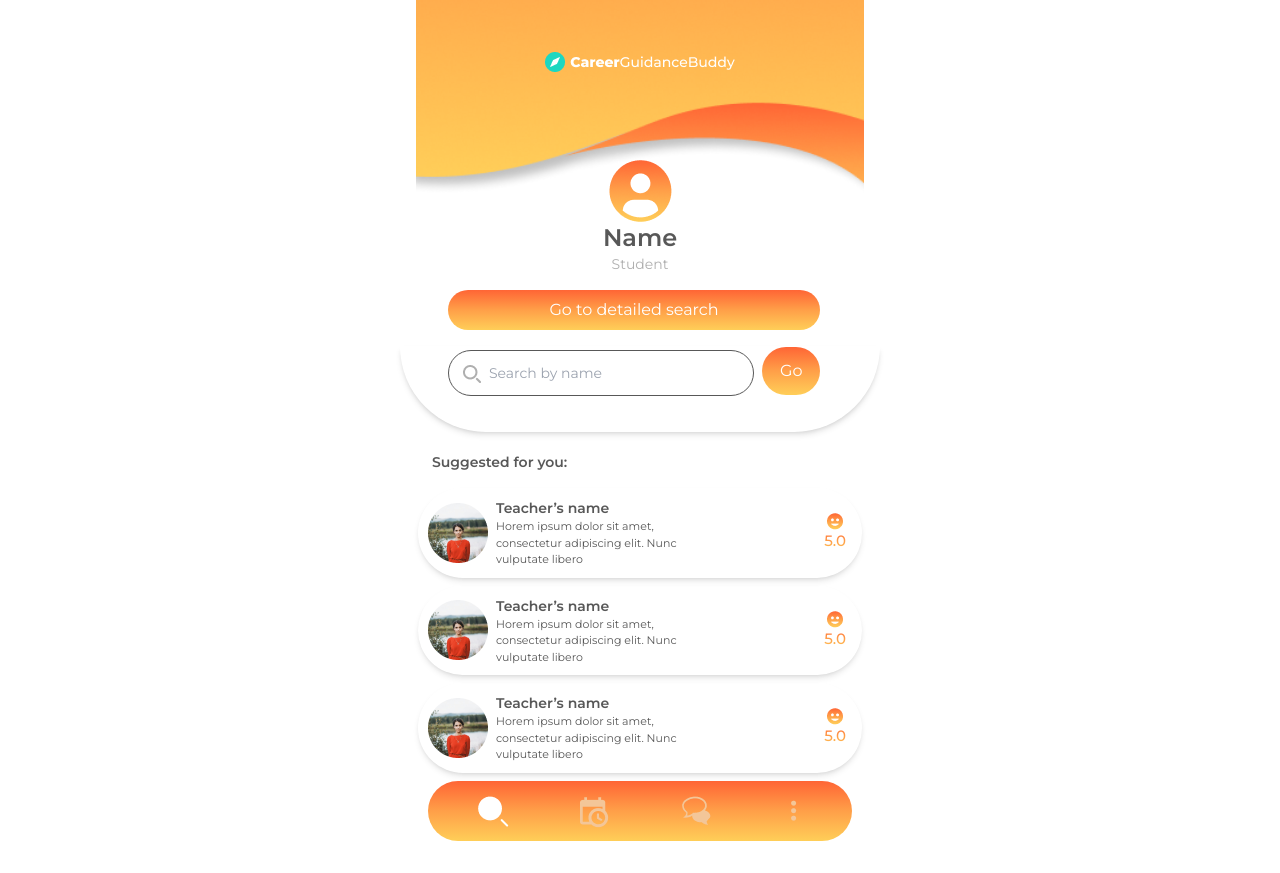
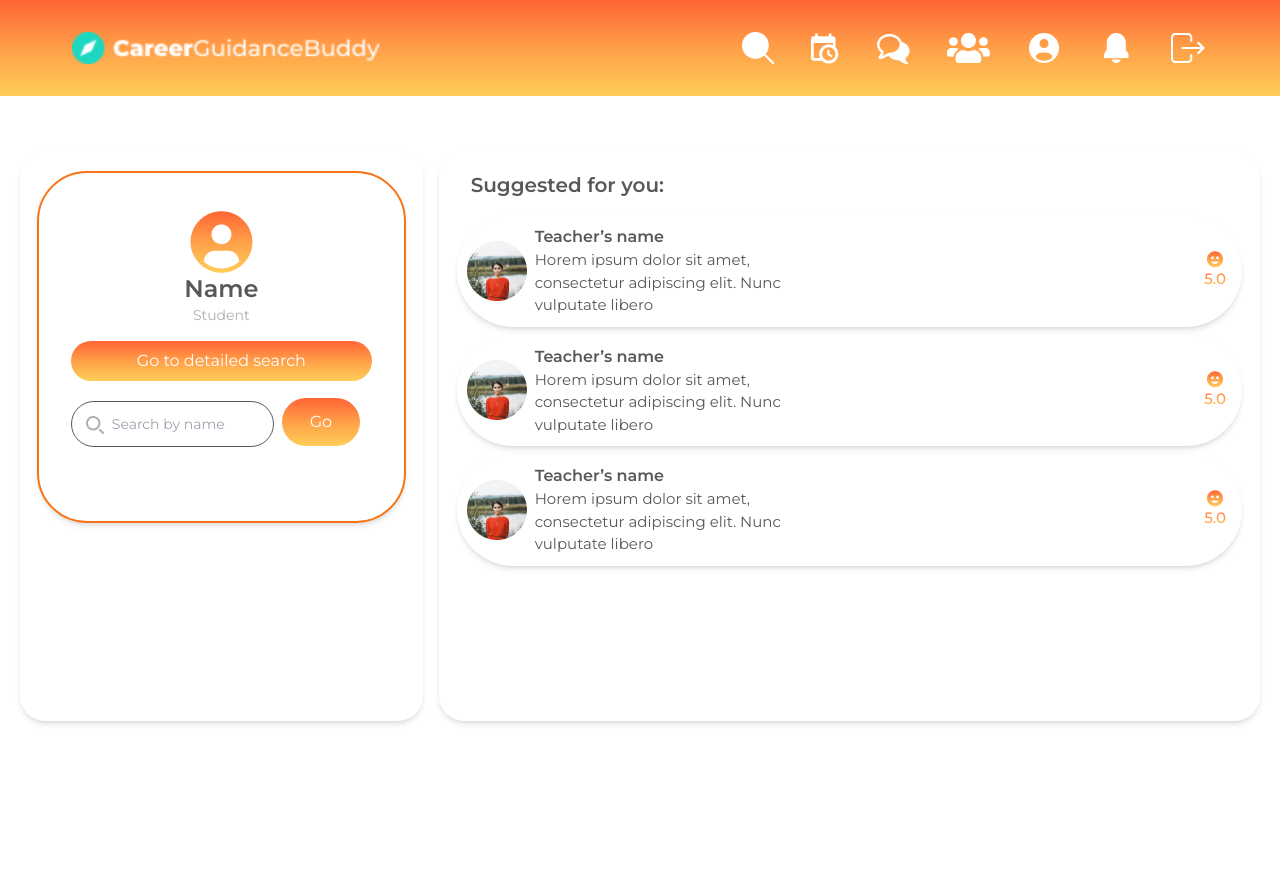
Before and after one commit to md-toybur-rahman/Student_Platform, a website: page cabinet.html in a window 1280 px wide. After the commit the page ends 800 px from the top, so only its background shows below. Drawn offline with Linux system fonts and the light colour scheme.

Commit message:
complete cabinate page

```diff
--- a/cabinet.html
+++ b/cabinet.html
@@ -8,30 +8,47 @@
   <link rel="stylesheet" href="./dist/output.css" />
 </head>
 
-<body class="font-primary">
+<body class="font-primary max-w-[1440px] mx-auto min-h-[100vh]">
   <section>
-    <div>
-      <div class="bg-contain bg-no-repeat w-full h-[280px] sm:mx-auto sm:w-full sm:max-w-md"
+    <nav
+      class="hidden sm:flex flex-wrap md:gap-10 items-center justify-center lg:justify-between h-[96px] w-full bg-gradient px-5 lg:px-[72px]">
+      <div class="hidden lg:block">
+        <img class="w-[308px]" src="./img/logo.png" alt="logo" />
+      </div>
+      <div class="flex items-center justify-center gap-8">
+        <img src="img/desktop_search_icon.png" alt="">
+        <img src="img/desktop_calander_icon.png" alt="">
+        <img src="img/desktop_chat_icon.png" alt="">
+        <img src="img/desktop_group_icon.png" alt="">
+        <img src="img/desktop_profile_icon.png" alt="">
+        <img src="img/desktop_notificaiton_icon.png" alt="">
+        <img src="img/desktop_logout_icon.png" alt="">
+      </div>
+    </nav>
+    <div class="">
+      <div class="sm:hidden bg-contain bg-cover bg-no-repeat w-full h-[280px] sm:mx-auto sm:w-full"
         style="background-image: url('./img/background-2.png')">
         <div class="flex justify-center items-center pt-[52px]">
           <img src="./img/logo.png" alt="logo" />
         </div>
       </div>
-      <div class="sm:mx-auto sm:w-full sm:max-w-[480px] mb-8">
+      <div class="sm:mx-auto sm:w-full sm:max-w-[1296px] sm:px-5 mb-8">
         <!-- component -->
-        <div class="mt-[-120px]">
+        <div class="mt-[-80px] sm:mt-0 md:grid grid-cols-3 gap-4 sm:min-h-[85vh] sm:py-[55px]">
+          <div class="h-full sm:rounded-[25px] sm:shadow-md min-h-full sm:flex justify-center items-start pt-5 sm:pb-5 md:pb-0">
+            <div class="sm:rounded-[50px] sm:shadow-md sm:w-7/12 md:w-11/12 sm:border-2 sm:h-[352px] sm:border-orange-500 sm:flex flex-col items-center justify-center sm:px-3 lg:px-8">
               <div class="flex flex-col justify-center items-center mb-4">
                 <img src="./img/Vector (1).png" alt="" />
                 <h1 class="font-semibold text-2xl text-[#585858]">Name</h1>
                 <p class="text-[#afafaf] text-sm font-normal">Student</p>
               </div>
-          <div class="flex items-center justify-center px-12">
-            <button type="submit" class="mr-3 bg-gradient rounded-full text-white py-2 px-4 w-full">
+              <div class="sm:flex items-center justify-center sm:w-full px-8 sm:px-0">
+                <button type="submit" class="mr-3 sm:mr-0 bg-gradient rounded-full text-white py-2 px-4 w-full">
                   Go to detailed search
                 </button>
-
               </div>
-          <div class="flex flex-row gap-2 items-center justify-center px-12 mt-4 pb-9 shadow-md rounded-b-full">
+              <div
+                class="flex flex-row gap-2 items-center justify-center mt-4 pb-9 shadow-md px-8 sm:px-0 sm:shadow-none rounded-b-[50px] sm:rounded-b-none w-full">
                 <form action="#" method="POST" class="w-full">
                   <div>
                     <div class="relative mt-1 ">
@@ -44,12 +61,14 @@
                   </div>
 
                 </form>
-            <button type="submit" class="mr-3 bg-gradient rounded-full text-white py-3 px-4 w-2/12">
+                <button type="submit" class="mr-3 bg-gradient rounded-full text-white py-3 px-4 w-2/12 sm:w-4/12">
                   Go
                 </button>
               </div>
-          <div class="px-3">
-            <h1 class="mt-5 mb-4 font-semibold text-[#585858] text-sm pl-5">
+            </div>
+          </div>
+          <div class="px-3 col-span-2 sm:h-full sm:rounded-[25px] sm:shadow-md min-h-full">
+            <h1 class="mt-5 mb-4 font-semibold text-[#585858] text-sm sm:text-xl pl-5">
               Suggested for you:
             </h1>
             <div>
@@ -58,10 +77,10 @@
                 <div class="flex items-center  items-center gap-2  ">
                   <img src="./img/454.png" alt="" />
                   <div class="">
-                    <h1 class="font-semibold text-[#585858] text-sm">
+                    <h1 class="font-semibold text-[#585858] text-sm sm:text-base">
                       Teacher’s name
                     </h1>
-                    <p class="font-normal text-[11px] text-[#585858]">
+                    <p class="font-normal text-[11px] sm:text-[15px] text-[#585858]">
                       Horem ipsum dolor sit amet, <br />
                       consectetur adipiscing elit. Nunc <br />
                       vulputate libero
@@ -90,10 +109,10 @@
                 <div class="flex items-center  items-center gap-2  ">
                   <img src="./img/454.png" alt="" />
                   <div class="">
-                    <h1 class="font-semibold text-[#585858] text-sm">
+                    <h1 class="font-semibold text-[#585858] text-sm sm:text-base">
                       Teacher’s name
                     </h1>
-                    <p class="font-normal text-[11px] text-[#585858]">
+                    <p class="font-normal text-[11px] sm:text-[15px] text-[#585858]">
                       Horem ipsum dolor sit amet, <br />
                       consectetur adipiscing elit. Nunc <br />
                       vulputate libero
@@ -122,10 +141,10 @@
                 <div class="flex items-center  items-center gap-2  ">
                   <img src="./img/454.png" alt="" />
                   <div class="">
-                    <h1 class="font-semibold text-[#585858] text-sm">
+                    <h1 class="font-semibold text-[#585858] text-sm sm:text-base">
                       Teacher’s name
                     </h1>
-                    <p class="font-normal text-[11px] text-[#585858]">
+                    <p class="font-normal text-[11px] sm:text-[15px] text-[#585858]">
                       Horem ipsum dolor sit amet, <br />
                       consectetur adipiscing elit. Nunc <br />
                       vulputate libero
@@ -150,14 +169,7 @@
                 </div>
               </div>
             </div>
-            <div style="
-                  background: linear-gradient(
-                    180deg,
-                    #ff6535 0%,
-                    #ff9e48 48.9%,
-                    #ffce58 100%
-                  );
-                " class="py-[10px] rounded-full mx-4 mb-6">
+            <div class="sm:hidden py-[10px] rounded-full mx-4 mb-6 bg-gradient">
               <div class="flex items-center justify-between px-[50px]">
                 <img src="./img/search-active.png" alt="">
                 <img src="./img/4.png" alt="" />
```
Also changed, not shown: dist/output.css, img/desktop_calander_icon.png (added), img/desktop_chat_icon.png (added), img/desktop_group_icon.png (added), img/desktop_logout_icon.png (added), img/desktop_notificaiton_icon.png (added), img/desktop_profile_icon.png (added), img/desktop_search_icon.png (added). Lines whose indentation alone changed are shown as unchanged.
